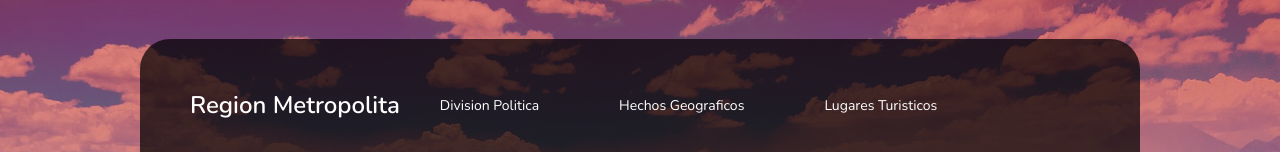
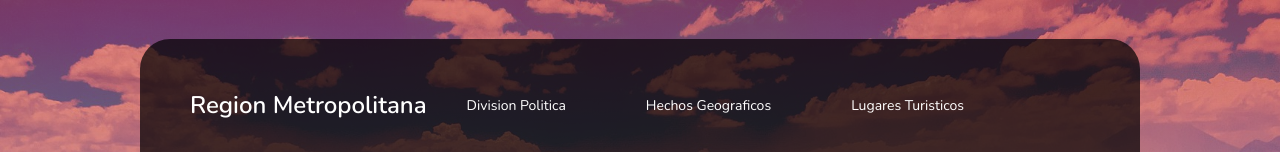
Before and after one commit to Iamnotd/Region-Metropolita-de-Guate.github.io, a plain HTML site: page index.html in a window 1280 px wide. Shown: the top 152 px of the page. Drawn offline with nearby package versions, Linux system fonts and the light colour scheme.

Commit message:
Update index.html

```diff
--- a/index.html
+++ b/index.html
@@ -11,7 +11,7 @@
 <body>
     <section class="contenedor">
         <header>
-            <h1>Region Metropolita</h1>
+            <h1>Region Metropolitana</h1>
             <nav>
                 <ul>
                     <li><a href="pagina1.html">Division Politica</a></li>
```
